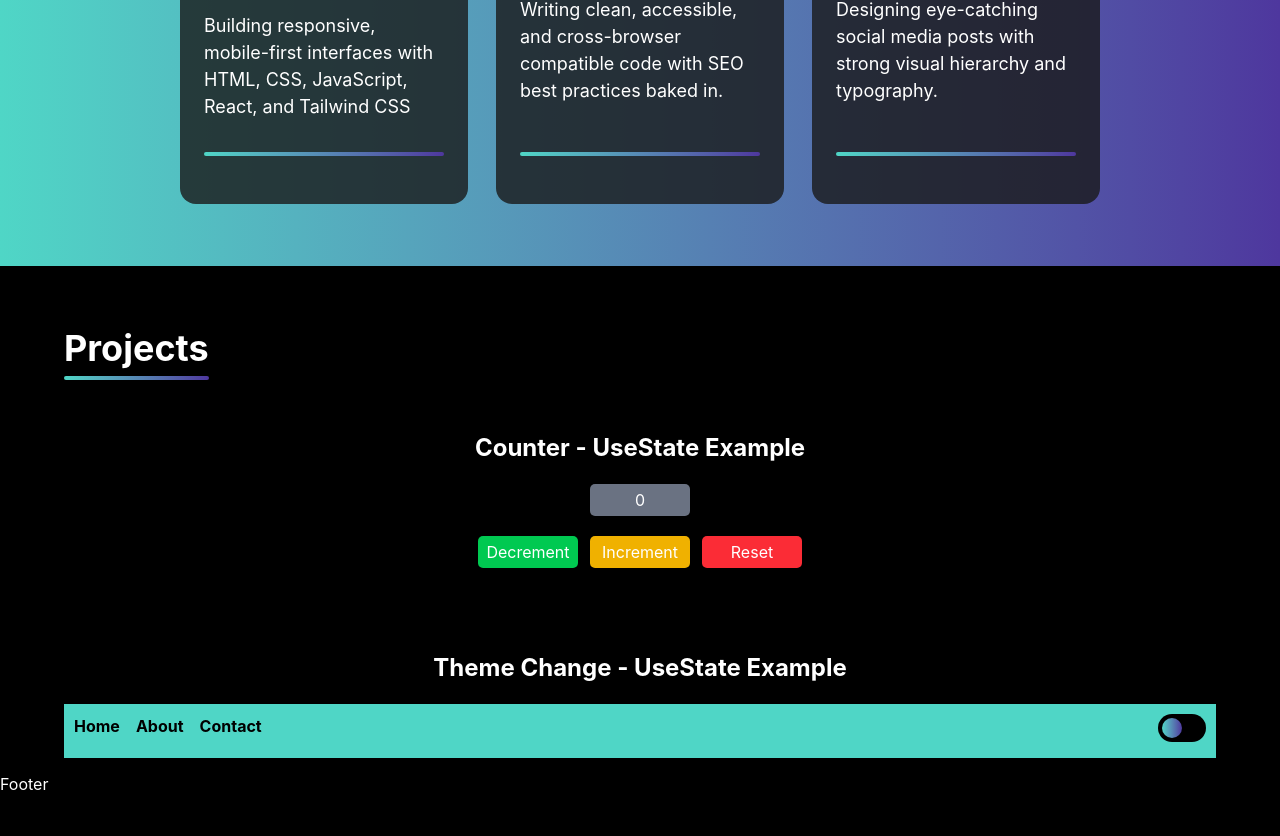
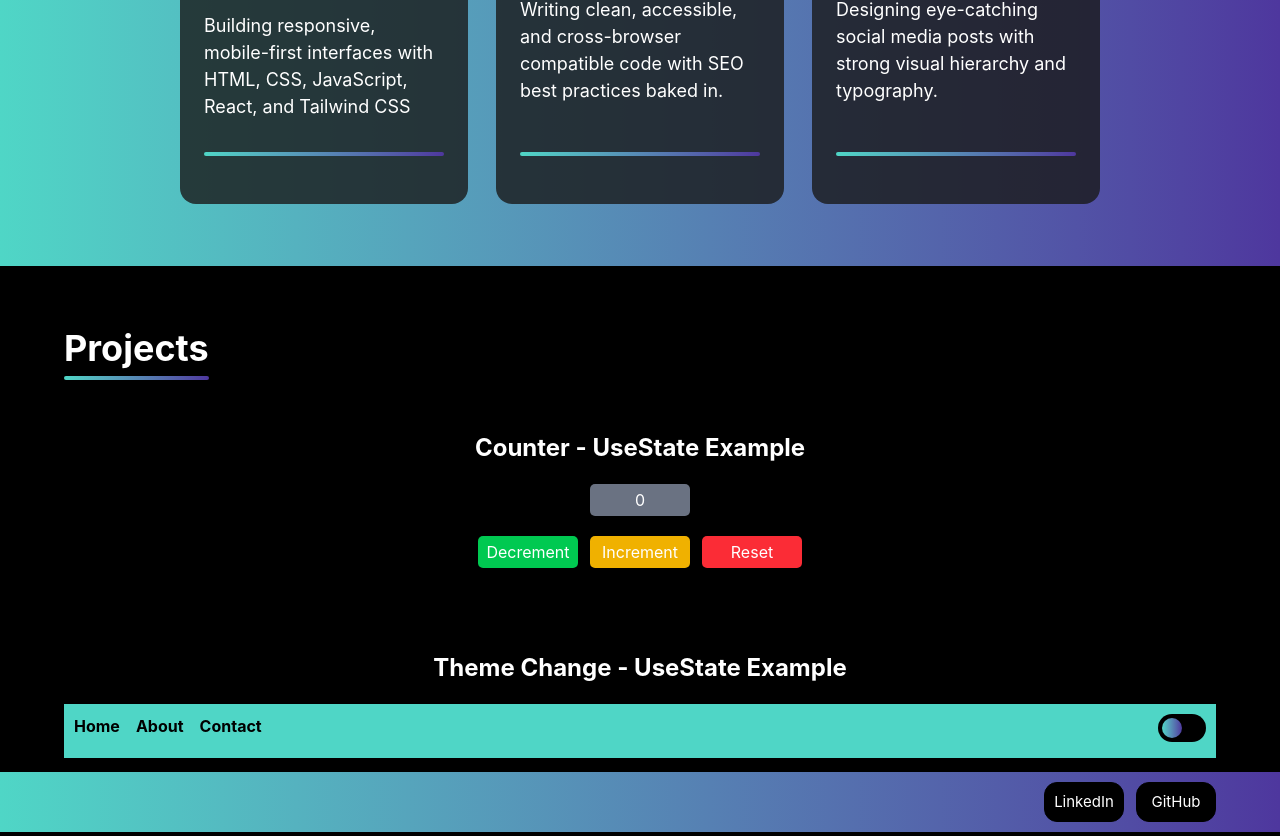
Before and after one commit to noorf-02/Front-End-Portfolio, a React (Vite) app: page / in a window 1280 px wide. Shown: the part 960-1796 px from the top of the page. Before the commit the page ends 1756 px from the top, so only its background shows below. Built offline with nearby package versions, Linux system fonts and the light colour scheme.

Commit message:
added footer

```diff
--- a/src/components/Shared/Footer.jsx
+++ b/src/components/Shared/Footer.jsx
@@ -1,9 +1,16 @@
-import React from 'react'
+import React from "react";
 
 export default function Footer() {
   return (
-    <div className='text-white'>
-      Footer
+    <div className="footer bg-gradient-to-r from-[#4fd6c6] to-[#4e379e] w-full h-15 items-center flex">
+      <div className="wrapper flex justify-end sm:gap-3 gap-1">
+        <button className="border-[1px] bg-black text-white border-black rounded-[13px] p-2 w-20 hover:bg-[#1e1e1e] cursor-pointer transition-all duration-200 sm:text-[15px] text-[13px]">
+          LinkedIn
+        </button>
+        <button className="border-[1px] bg-black text-white border-black rounded-[13px] p-2 w-20 hover:bg-[#1e1e1e] cursor-pointer transition-all duration-200 sm:text-[15px] text-[13px]">
+          GitHub
+        </button>
+      </div>
     </div>
-  )
+  );
 }
```
